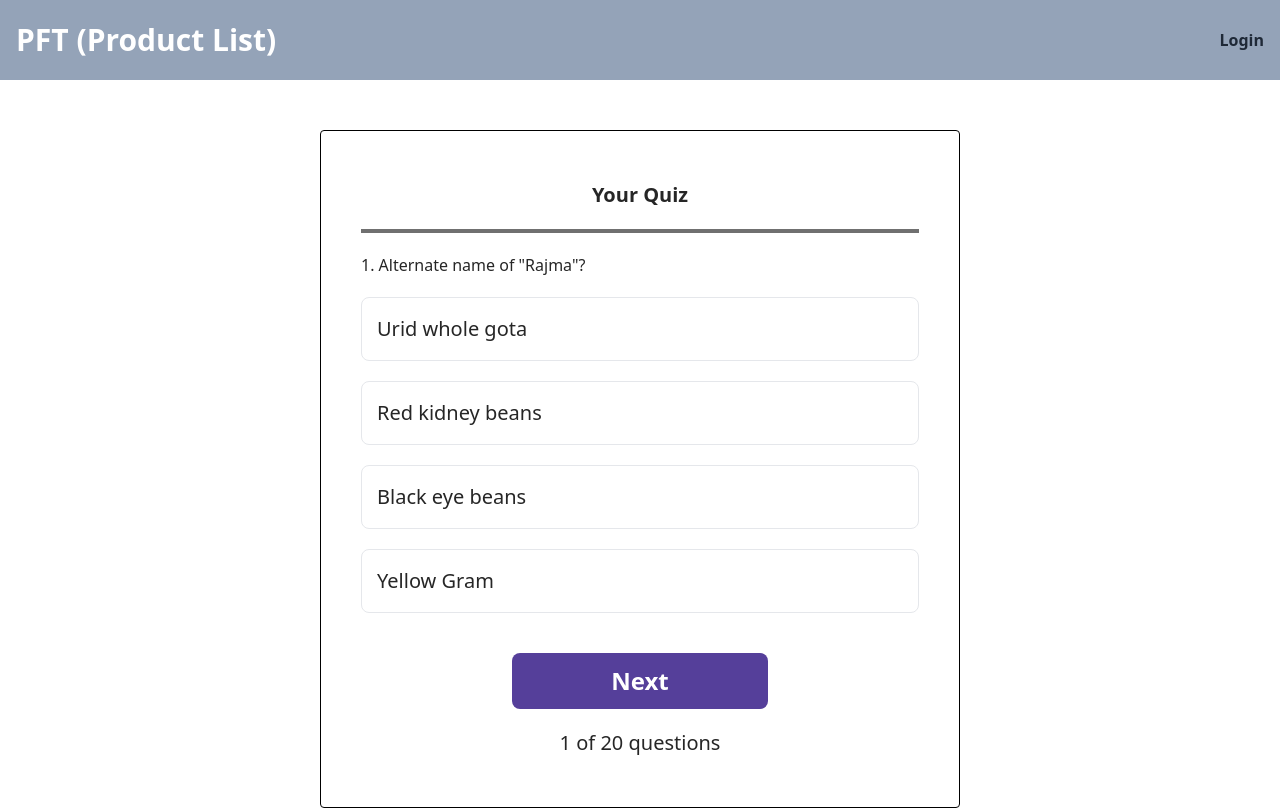
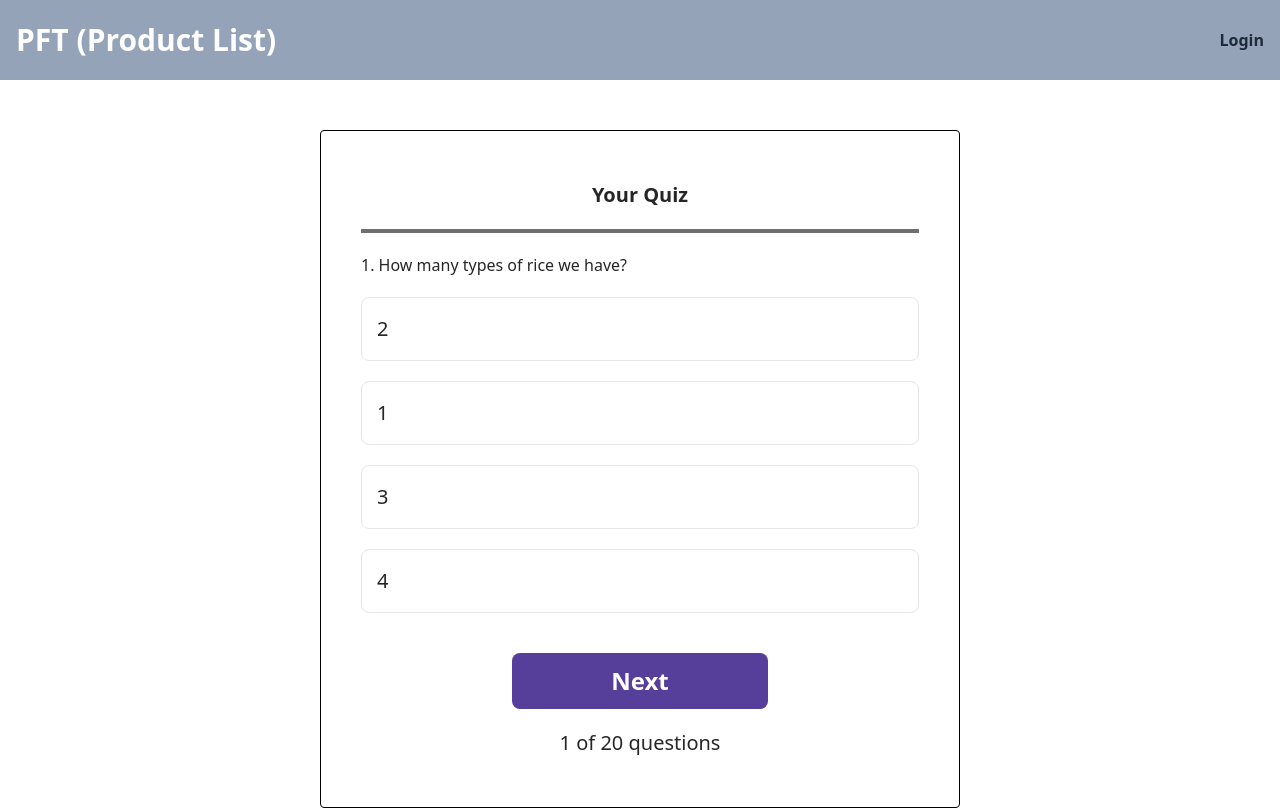
Before and after one commit to sDeswal10/product-pft, a React (Create React App) app: page /test/1 in a window 1280 px wide. Built offline with nearby package versions, Linux system fonts and the light colour scheme.

Commit message:
quiz shuffled completed

```diff
--- a/src/Data/Quiz.js
+++ b/src/Data/Quiz.js
@@ -21,11 +21,11 @@ export const quizzes = [
       },
       {
         question: "Which one is the thali wali packing?",
-        options1: "R819",
+        options1: "R879",
         options2: "R1 ",
         options3: "R844",
-        options4: "R879 ",
-        ans: 1,
+        options4: "R819",
+        ans: 4,
       },
       {
         question: "Biggest Zhinga we have?",
@@ -52,7 +52,7 @@ export const quizzes = [
         ans: 3,
       },
       {
-        question: "Which one is available in 9 kg. block & 3 block in a carton?",
+        question: "Which one is available in 9 kg block & 3 block in a carton?",
         options1: "Lasch fillet",
         options2: "See Lux fish ",
         options3: "Thunfish",
@@ -81,7 +81,7 @@ export const quizzes = [
           options1: "Ziegenaus",
           options2: "Farina ",
           options3: "Cheetah atta ( Brown )",
-          options4: "405 ",
+          options4: "405",
           ans: 3,
         },
         {
@@ -94,8 +94,8 @@ export const quizzes = [
         },
          {
           question: "How Much Quantity in one carton of Lamm Ohne Knochen?",
-          options1: "5kg. block",
-          options2: "2.27kg. block",
+          options1: "5kg block",
+          options2: "2.27kg block",
           options3: "10-12 kg",
           options4: "30 kg",
           ans: 3,
@@ -118,19 +118,19 @@ export const quizzes = [
         },
         {
           question: "How many Dose of Pizza sauce in Mutti Brand?",
-          options1: "3",
+          options1: "12",
           options2: "6",
-          options3: "12",
+          options3: "3",
           options4: "8",
-          ans: 1,
+          ans: 3,
         },
         {
           question: "How many types of Shami kebab we have?",
-          options1: "2",
-          options2: "4 ",
+          options1: "3",
+          options2: "2",
           options3: "6",
           options4: "8",
-          ans: 1,
+          ans: 2,
         },
         {
           question: "How many types of Becher schale in 50 ml?",
@@ -221,12 +221,12 @@ export const quizzes = [
         ans: 1,
       },
       {
-        question: `How Many Nuggets we have?`,
-        options1: "2",
-        options2: "3",
-        options3: "1",
-        options4: "4",
-        ans: 1,
+        question: `What is the packing for chiken nuggets?`,
+        options1: "3.5 KG",
+        options2: "2.5 KG",
+        options3: "2.27 KG",
+        options4: "3.37 KG",
+        ans: 2,
       },
       {
         question: `How many types of Calzones packing we have?`,
@@ -248,10 +248,10 @@ export const quizzes = [
 {
         question: `How many types of rice we have?`,
         options1: "2",
-        options2: "3",
-        options3: "1",
+        options2: "1",
+        options3: "3",
         options4: "4",
-        ans: 2,
+        ans: 3,
       },
       {
         question: `Alternate name of Haldi?`,
@@ -263,11 +263,11 @@ export const quizzes = [
       },
       {
         question: `Choose the Other name for rosinen?`,
-        options1: "Kismiss",
+        options1: "Pomas",
         options2: "French Fries",
-        options3: "Pomas",
+        options3: "Kismiss",
         options4: "Clove",
-        ans: 1,
+        ans: 3,
       },
       {
         question: `What is the quantity of PG tips loose tea?`,
@@ -283,7 +283,7 @@ export const quizzes = [
         options2: "1453",
         options3: "1512",
         options4: "1637",
-        ans: 1,
+        ans: 2,
       },
       {
         question: `how many stuks in 1 stanga of FC16?`,
@@ -299,7 +299,7 @@ export const quizzes = [
         options2: "3",
         options3: "5",
         options4: "2",
-        ans: 1,
+        ans: 4,
       },
       {
         question: `How many types of Tandoors we have?`,
@@ -310,12 +310,12 @@ export const quizzes = [
         ans: 2,
       },
       {
-        question: `Biggest size of Zhinga?`,
-        options1: "8-12",
-        options2: "6-8",
-        options3: "13-17",
-        options4: "Oo five",
-        ans: 3,
+        question: `Alternate name of Zhinga?`,
+        options1: "Crown",
+        options2: "Trown",
+        options3: "Brown",
+        options4: "Prown",
+        ans: 4,
       },
       {
         question: `Most selling seagle schale we have?`,
@@ -323,7 +323,7 @@ export const quizzes = [
         options2: "613",
         options3: "611",
         options4: "609",
-        ans: 1,
+        ans: 2,
       },
       {
         question: `How many packings in IP4?`,
@@ -331,7 +331,7 @@ export const quizzes = [
         options2: "2",
         options3: "1",
         options4: "4",
-        ans: 1,
+        ans: 2,
       },
     ]
   },
@@ -369,7 +369,7 @@ export const quizzes = [
         options2: "4",
         options3: "3",
         options4: "1",
-        ans: 1,
+        ans: 3,
       },
 
       {
@@ -382,26 +382,26 @@ export const quizzes = [
       },
       {
         question: `What is the alternate name of Frutti di Mari?`,
-        options1: "Meerefructe",
+        options1: "Mullsacke",
         options2: "Pommes",
         options3: "French Fries",
-        options4: "Mullsacke",
-        ans: 1,
+        options4: "Meerefructe",
+        ans: 4,
       },
       {
-        question: `How many types of Fresh onion we have?`,
-        options1: "5",
-        options2: "4",
-        options3: "2",
-        options4: "1",
-        ans: 3,
+        question: `What is the quantity of spanish onion in 1 sack?`,
+        options1: "5 KG",
+        options2: "25 KG",
+        options3: "20 KG",
+        options4: "10 KG",
+        ans: 2,
       },
       {
-        question: `What is the Quantity of Frozen ocra cut?`,
-        options1: "325 gm",
-        options2: "425 gm",
-        options3: "525 gm",
-        options4: "600 gm",
+        question: `What is the carton size of Frozen ocra cut?`,
+        options1: "36 Packing",
+        options2: "24 Packing",
+        options3: "18 Packing",
+        options4: "20 Packing",
         ans: 2,
       },
       {
@@ -430,12 +430,12 @@ export const quizzes = [
         ans: 1,
       },
       {
-        question: `Size of pelati?`,
+        question: `Size of sacra pelati?`,
         options1: "2550 ml",
         options2: "2650 ml",
         options3: "2750 ml",
         options4: "2270 ml",
-        ans: 3,
+        ans: 2,
       },
       {
         question: `Tell me the brands of Pizza sauces?`,
@@ -467,7 +467,7 @@ export const quizzes = [
         options2: "2 kg",
         options3: "5 kg",
         options4: "10 kg",
-        ans: 1,
+        ans: 2,
       },
 
 
@@ -485,7 +485,7 @@ export const quizzes = [
         options2: "4%",
         options3: "3.5%",
         options4: "4.5%",
-        ans: 1,
+        ans: 3,
       },
       {
         question: `How many types of oliven we have?`,
@@ -520,7 +520,7 @@ export const quizzes = [
         ans: 1,
       },
 {
-        question: `How many dose in one carton of 1kg. Thai Curry Rot?`,
+        question: `How many dose in one carton of 1kg Thai Curry Rot?`,
         options1: "11",
         options2: "13",
         options3: "12",
@@ -533,7 +533,7 @@ export const quizzes = [
         options2: "2.24 ltr",
         options3: "2.37 ltr",
         options4: "2.27 ltr",
-        ans: 3,
+        ans: 4,
       },
 
 {
@@ -550,15 +550,15 @@ export const quizzes = [
         options2: "Allu folio",
         options3: "Serviette",
         options4: "Mullsacke",
-        ans: 1,
+        ans: 3,
       },
       {
         question: `How Many thunfish we have?`,
-        options1: "3",
+        options1: "2",
         options2: "4",
-        options3: "2",
+        options3: "3",
         options4: "1",
-        ans: 2,
+        ans: 3,
       },
 
 {
@@ -627,7 +627,7 @@ export const quizzes = [
           ans: 4,
         },
         {
-          question: "•	How many stuck in Punjabi samosa packing?",
+          question: "How many stuck in Punjabi samosa packing?",
           options1: "10 stuck",
           options2: "20 stuck ",
           options3: "50 stuck",
@@ -640,7 +640,7 @@ export const quizzes = [
           options2: "Soupe Bruve ",
           options3: "Zhinga",
           options4: "Frozen Sbji ",
-          ans: 4,
+          ans: 1,
         },
         {
           question: `What is the size of Family packing?`,
@@ -648,31 +648,7 @@ export const quizzes = [
           options2: "60x40x4",
           options3: "50x50x5",
           options4: "49x33x4",
-          ans: 1,
-        },
-        {
-          question: `Name of Karela in English?`,
-          options1: "Lamm",
-          options2: "Brack Bohnen",
-          options3: "Bitter guard",
-          options4: "Shwarge",
-          ans: 3,
-        },
-        {
-          question: `How many types of oliven we have?`,
-          options1: "2",
-          options2: "3",
-          options3: "4",
-          options4: "5",
-          ans: 1,
-        },
-        {
-          question: `Alternate name for Kapern?`,
-          options1: "Surfines",
-          options2: "Gamuse mise",
-          options3: "Chilli",
-          options4: "Pommes",
-          ans: 1,
+          ans: 4,
         },
         {
           question: `Ingwer in other words?`,
@@ -680,7 +656,7 @@ export const quizzes = [
           options2: "knobloch",
           options3: "Bhindi",
           options4: "gobhi",
-          ans: 3,
+          ans: 1,
         },
         {
           question: `How many packets of Lychees Nureses in one Carton?`,
@@ -690,21 +666,13 @@ export const quizzes = [
           options4: "12",
           ans: 4,
         },
-        {
-          question: `Choose the size of oyster sauce.`,
-          options1: "2.23 ltr",
-          options2: "2.24 ltr",
-          options3: "2.37 ltr",
-          options4: "2.27 ltr",
-          ans: 3,
-        },
   {
           question: `Name of dragon flour.`,
           options1: "Self raising flour",
           options2: "Almond flakes",
           options3: "Maida",
           options4: "Besan",
-          ans: 3,
+          ans: 1,
         },
         {
           question: `Alternate name of HanchenKeule?`,
@@ -720,7 +688,7 @@ export const quizzes = [
           options2: "R28",
           options3: "R844",
           options4: "R819",
-          ans: 3,
+          ans: 1,
         },
 
 
--- a/src/Pages/Quiz/Quiz.jsx
+++ b/src/Pages/Quiz/Quiz.jsx
@@ -5,15 +5,19 @@ import { useNavigate, useParams } from "react-router-dom";
 import { supabase } from "../../Client/Client";
 
 const Quiz = () => {
+  let [question, setQuestion] = useState([]);
   let [index, setIndex] = useState(0);
   const navigate = useNavigate()
   let {quizNo} = useParams();
-  let [quizNumber, setQuizNumber] = useState(quizzes[quizNo])
-  let [randomQueNo, setRandomQueNo] = useState(0);
-  let [question, setQuestion] = useState(quizNumber.questions[randomQueNo]);
   let [lock, setLock] = useState(false);
   let [score, setScore] = useState(0);
   let [result, setResult] = useState(false);
+  const [userResponses, setUserResponses] = useState([]);
+
+  useEffect(() => {
+    const shuffledQuestions = shuffleArray(quizzes[quizNo].questions);
+    setQuestion(shuffledQuestions);
+  }, [quizNo]);
 
 
   let Option1 = useRef(null);
@@ -22,32 +26,35 @@ const Quiz = () => {
   let Option4 = useRef(null);
   let option_array = [Option1, Option2, Option3, Option4];
 
+  const checkAns = (e, ans) => {
+    if (!lock) {
+      const currentQuestion = question[index];
+      const response = {
+        question: currentQuestion.question,
+        userAnswer: ans,
+        correctAnswer: currentQuestion.ans
+      };
+      setUserResponses(prev => [...prev, response]);
 
-  const checkAns = (e, ans) => {
-    if (lock === false) {
-      if (question.ans === ans) {
+      if (currentQuestion.ans === ans) {
         e.target.classList.add("correct");
         setLock(true);
         setScore((prev) => prev + 1);
       } else {
         e.target.classList.add("wrong");
-        setLock(true);
-        option_array[question.ans - 1].current.classList.add("correct");
+        option_array[currentQuestion.ans - 1].current.classList.add("correct");
       }
+      setLock(true);
     }
   };
-  let min = 1;
-  let max = quizzes[quizNo].questions.length;
+
   const nextQue = () => {
-    if (lock === true) {
+    if (lock) {
       if (index === quizzes[quizNo].questions.length - 1) {
         setResult(true);
         return 0;
       }
-      setIndex(++index);
-      random(min, max);
-      setQuestion(quizzes[quizNo].questions[randomQueNo]);
-
+      setIndex(index + 1);
       setLock(false);
       option_array?.map((option) => {
         option.current.classList.remove("correct");
@@ -57,20 +64,6 @@ const Quiz = () => {
     }
   };
 
-
-  let history = [];
-  const random = (min, max)=>{
-    const randomnumber = Math.floor(Math.random() * (max - min + 1));
-    if(history.includes(randomnumber)){
-      return random(max, min);
-    }else{
-      setRandomQueNo(randomnumber)
-      history.push(randomnumber);
-    }
-  }
-  // console.log(history)
-
-
   const submitScore = async()=>{
     try {
       const {data, error} = await supabase
@@ -79,7 +72,7 @@ const Quiz = () => {
           user_email: "testemail@pft.com",
           quiz_name: quizzes[quizNo].title,
           quiz_score: score,
-          quiz_data: {}
+          user_responses: userResponses,
         })
         if(error) throw error;
         alert("Results Submitted Successfully")
@@ -103,7 +96,7 @@ const Quiz = () => {
         ) : (
           <>
             <h2>
-              {index + 1}. {question?.question}
+              {index + 1}. {question[index]?.question}
             </h2>
             <ul>
 
@@ -114,7 +107,7 @@ const Quiz = () => {
                   checkAns(e, 1);
                 }}
               >
-                {question?.options1}
+                {question[index]?.options1}
               </li>
               <li
                 ref={Option2}
@@ -123,7 +116,7 @@ const Quiz = () => {
                   checkAns(e, 2);
                 }}
               >
-                {question?.options2}
+                {question[index]?.options2}
               </li>
               <li
                 ref={Option3}
@@ -132,7 +125,7 @@ const Quiz = () => {
                   checkAns(e, 3);
                 }}
               >
-                {question?.options3}
+                {question[index]?.options3}
               </li>
               <li
                 ref={Option4}
@@ -141,7 +134,7 @@ const Quiz = () => {
                   checkAns(e, 4);
                 }}
               >
-                {question?.options4}
+                {question[index]?.options4}
               </li>
             </ul>
             <button
@@ -161,3 +154,12 @@ const Quiz = () => {
 };
 
 export default Quiz;
+
+const shuffleArray = array => {
+  const shuffledArray = [...array];
+  for (let i = shuffledArray.length - 1; i > 0; i--) {
+    const j = Math.floor(Math.random() * (i + 1));
+    [shuffledArray[i], shuffledArray[j]] = [shuffledArray[j], shuffledArray[i]];
+  }
+  return shuffledArray;
+};
```
Also changed, not shown: src/Pages/Admin/Admin.jsx (+32 -7 lines).
